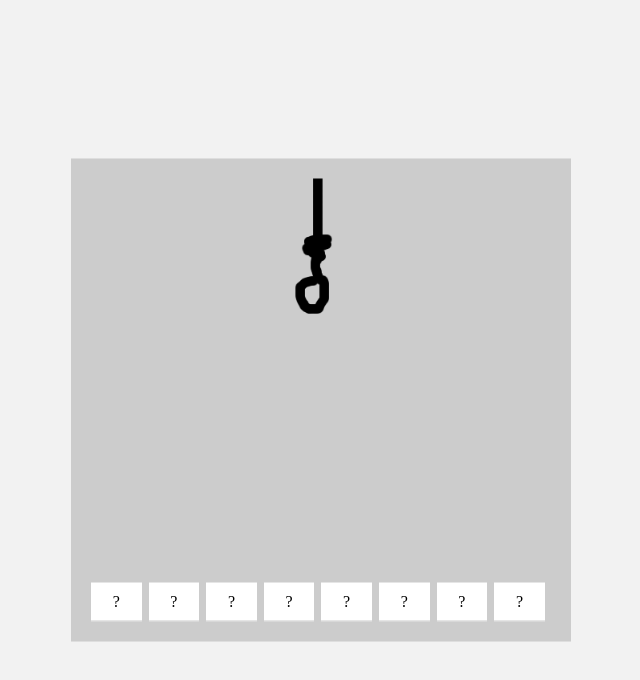
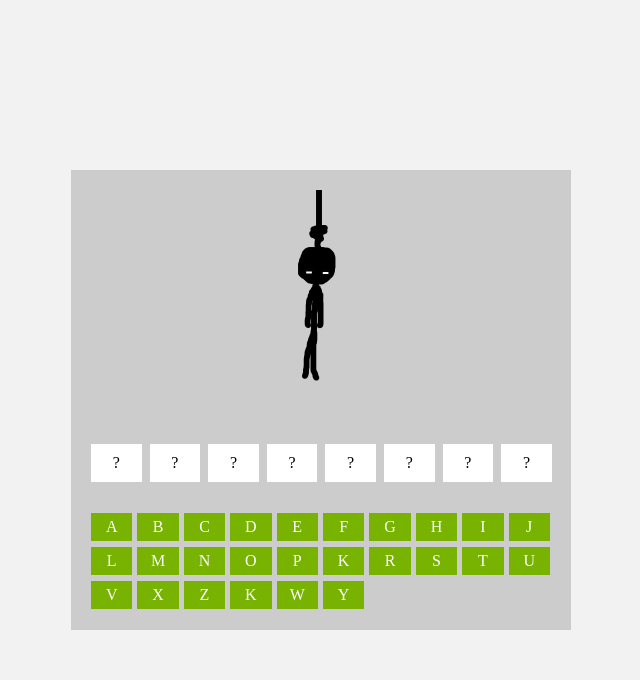
Before and after one commit to paulocezarphp/jogodaforca, a plain HTML site: page index.html in a window 1280 px wide. Shown: the whole page, without its empty margins (319-959 px from the left). Drawn offline with Linux system fonts and the light colour scheme.

Commit message:
v0.3 - Botões
Dessa vez nós criamos os botões para que o jogador possa clicar na letra que ele acredita conter na palavra.

```diff
--- a/app/css/style.css
+++ b/app/css/style.css
@@ -16,19 +16,30 @@ body{
 }
 
 .forca-image{
-   width: 400px;
+   width: 250px;
    transform: translateX(-50%);
    left: 50%;
    position: relative;
 }
 
 .forca-item-grupo{
+   width: 100%;
    display: grid;
    grid-template-columns: 11% 11% 11% 11% 11% 11% 11% 11%;
-   grid-gap: 7px;
+   grid-gap: 8px;
    position: relative;
    transform: translateX(-50%);
    left: 50%;
+   margin-bottom: 30px;
+}
+
+.forca-item-letra{
+   width: 90%;
+   display: grid;
+   grid-template-columns: 10% 10% 10% 10% 10% 10% 10% 10% 10% 10%;
+   grid-gap: 5px;
+   position: relative;
+
 }
 
 .forca-item{
@@ -40,4 +51,38 @@ body{
     padding: 10px 0px;
     text-align: center;
     background: #fff;
+    -webkit-touch-callout: none;
+    -webkit-user-select: none;
+    -khtml-user-select: none;
+    -moz-user-select: none;
+    -ms-user-select: none;
+    user-select: none;
+    cursor: pointer;
 }
+
+.forca-item2{
+    box-shadow: 0 0 0 0;
+    outline: 0;
+    border: 0 none;
+    border-bottom: 1px solid #ccc;
+    width: 100%;
+    padding: 5px 0px;
+    text-align: center;
+    background: #77b300;
+    color: #fff;
+    -webkit-touch-callout: none;
+    -webkit-user-select: none;
+    -khtml-user-select: none;
+    -moz-user-select: none;
+    -ms-user-select: none;
+    user-select: none;
+    cursor: pointer;
+}
+
+.forca-item-hover:hover{
+    filter: brightness(90%);
+}
+
+.forca-item-hover:active{
+    filter: brightness(95%);
+}
--- a/index.html
+++ b/index.html
@@ -11,17 +11,46 @@
 
 	<div class="forca">
 		<div class="forca-grupo">
-			<img src="app/images/1.png" class="forca-image">
+			<img src="app/images/8.png" class="forca-image">
 			<div class="forca-item-grupo">
-				<div class="forca-item">?</div>
-				<div class="forca-item">?</div>
-				<div class="forca-item">?</div>
-				<div class="forca-item">?</div>
-				<div class="forca-item">?</div>
-				<div class="forca-item">?</div>
-				<div class="forca-item">?</div>
-				<div class="forca-item">?</div>
+				<div class="forca-item forca-item-hover">?</div>
+				<div class="forca-item forca-item-hover">?</div>
+				<div class="forca-item forca-item-hover">?</div>
+				<div class="forca-item forca-item-hover">?</div>
+				<div class="forca-item forca-item-hover">?</div>
+				<div class="forca-item forca-item-hover">?</div>
+				<div class="forca-item forca-item-hover">?</div>
+				<div class="forca-item forca-item-hover">?</div>
 			</div>
+			<div class="forca-item-letra">
+				<div class="forca-item2 forca-item-hover">A</div>
+				<div class="forca-item2 forca-item-hover">B</div>
+				<div class="forca-item2 forca-item-hover">C</div>
+				<div class="forca-item2 forca-item-hover">D</div>
+				<div class="forca-item2 forca-item-hover">E</div>
+				<div class="forca-item2 forca-item-hover">F</div>
+				<div class="forca-item2 forca-item-hover">G</div>
+				<div class="forca-item2 forca-item-hover">H</div>
+				<div class="forca-item2 forca-item-hover">I</div>
+				<div class="forca-item2 forca-item-hover">J</div>
+				<div class="forca-item2 forca-item-hover">L</div>
+				<div class="forca-item2 forca-item-hover">M</div>
+				<div class="forca-item2 forca-item-hover">N</div>
+				<div class="forca-item2 forca-item-hover">O</div>
+				<div class="forca-item2 forca-item-hover">P</div>
+				<div class="forca-item2 forca-item-hover">K</div>
+				<div class="forca-item2 forca-item-hover">R</div>
+				<div class="forca-item2 forca-item-hover">S</div>
+				<div class="forca-item2 forca-item-hover">T</div>
+				<div class="forca-item2 forca-item-hover">U</div>
+				<div class="forca-item2 forca-item-hover">V</div>
+				<div class="forca-item2 forca-item-hover">X</div>
+				<div class="forca-item2 forca-item-hover">Z</div>
+				<div class="forca-item2 forca-item-hover">K</div>
+				<div class="forca-item2 forca-item-hover">W</div>
+				<div class="forca-item2 forca-item-hover">Y</div>
+			</div>
+
         </div>
     </div>
 
```
